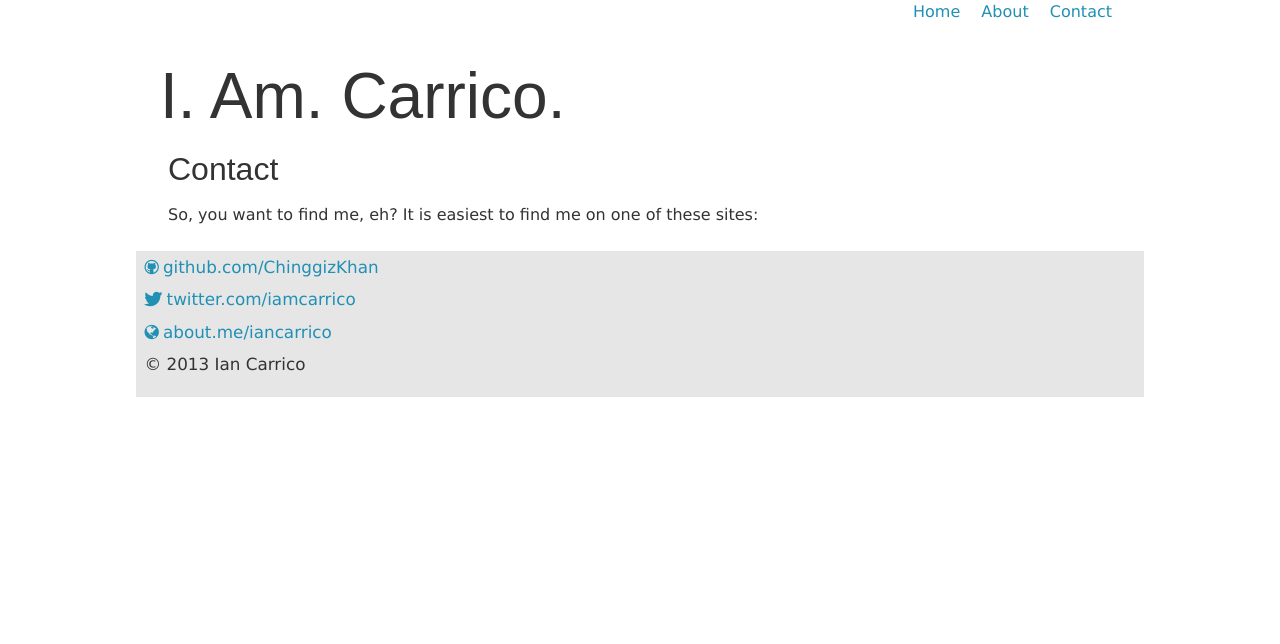
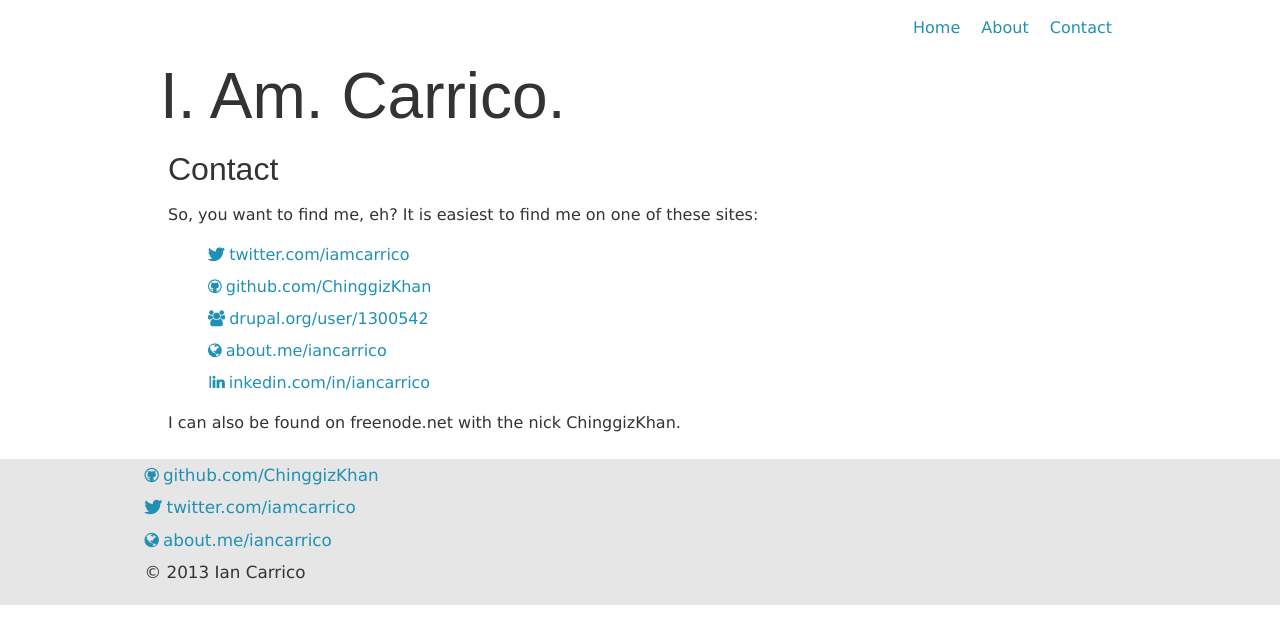
Before and after one commit to iamcarrico/iamcarrico, a Jekyll site: the page built from contact/index.html, in a window 1280 px wide. Shown: the top 644 px of the page. Built offline with Jekyll 4.4.1, drawn with Linux system fonts in a browser that asks for light colours.

Commit message:
Basic contact page, and update of footer

```diff
--- a/_layouts/default.html
+++ b/_layouts/default.html
@@ -48,6 +48,7 @@
   </main>
 
   <footer role="contentinfo">
+    <div class="inner">
       <span class="contact">
         <a href="http://github.com/ChinggizKhan/" class="github"><i></i>github.com/ChinggizKhan</a>
         <a href="http://twitter.com/iamcarrico/" class="twitter"><i></i>twitter.com/iamcarrico</a>
@@ -57,6 +58,7 @@
       <span class="copyright">
         &copy; {{site.time | date: "%Y"}} Ian Carrico
       </span>
+    </div>
   </footer>
 
   <script>
--- a/contact/index.html
+++ b/contact/index.html
@@ -6,4 +6,12 @@ title: Contact Me!
 <div id="contact">
   <h1>Contact</h1>
   <p>So, you want to find me, eh? It is easiest to find me on one of these sites:</p>
+  <ul id="find-me">
+    <li><a href="https://twitter.com/iamcarrico" target="_blank" class="twitter"><i></i>twitter.com/iamcarrico</a></li>
+    <li><a href="https://github.com/ChinggizKhan" target="_blank" class="github"><i></i>github.com/ChinggizKhan</a></li>
+    <li><a href="http://drupal.org/user/1300542/" target="_blank" class="drupal"><i></i>drupal.org/user/1300542</a></li>
+    <li><a href="http://about.me/iancarrico/" target="_blank" class="about-me"><i></i>about.me/iancarrico</a></li>
+    <li><a href="http://www.linkedin.com/in/iancarrico" target="_blank" class="linkedin">l<i></i>inkedin.com/in/iancarrico</a></li>
+  </ul>
+  <p>I can also be found on freenode.net with the nick ChinggizKhan.</p>
 </div>
--- a/css/style.css
+++ b/css/style.css
@@ -1,4 +1,4 @@
-header:after, main:after, footer:after {
+header:after, main:after, footer .inner:after {
   content: "";
   display: table;
   clear: both;
@@ -15,7 +15,7 @@ img, video {
   height: auto;
 }
 
-header:after, main:after, footer:after {
+header:after, main:after, footer .inner:after {
   content: "";
   display: table;
   clear: both;
@@ -159,11 +159,11 @@ figure {
   margin: 0;
 }
 
-header:before, main:before, footer:before, header:after, main:after, footer:after {
+header:before, main:before, footer .inner:before, header:after, main:after, footer .inner:after {
   display: table;
   content: "";
 }
-header:after, main:after, footer:after {
+header:after, main:after, footer .inner:after {
   clear: both;
 }
 
@@ -171,7 +171,7 @@ h1, h2, h3, h4, h5, h6 {
   font-family: "nimbus-sans-extended", Arial, Helvetica, "Nimbus Sans L", sans-serif;
 }
 
-header, main, footer {
+header, main, footer .inner {
   max-width: 60em;
   margin: 0 auto 0;
 }
@@ -206,7 +206,7 @@ header, main, footer {
   font-style: normal;
 }
 
-footer .contact a.twitter i, footer .contact a.github i, footer .contact a.about-me i {
+.twitter i, .github i, .about-me i, .drupal i, .linkedin i {
   font-family: FontAwesome;
   font-weight: normal;
   font-style: normal;
@@ -227,16 +227,24 @@ footer .contact a.twitter i, footer .contact a.github i, footer .contact a.about
 
 /*  Font Awesome uses the Unicode Private Use Area (PUA) to ensure screen
  readers do not read off random characters that represent icons */
-footer .contact a.twitter i:before {
+.twitter i:before {
   content: "\f099";
 }
 
-footer .contact a.github i:before {
+.github i:before {
   content: "\f09b";
 }
 
-footer .contact a.about-me i:before {
+.about-me i:before {
   content: "\f0ac";
+}
+
+.drupal i:before {
+  content: "\f0c0";
+}
+
+.linkedin i:before {
+  content: "\f0e1";
 }
 
 .highlight {
@@ -712,6 +720,7 @@ header nav .menuitem {
 }
 @media (min-width: 46.875em) {
   header nav {
+    margin: 1em 1em 0 0;
     width: 31.00775%;
     float: right;
     margin-left: 0;
@@ -725,6 +734,37 @@ header nav .menuitem {
  */
 main {
   padding: .5em;
+}
+
+/**
+ * About me partial.
+ */
+@media (min-width: 43.75em) {
+  #about {
+    width: 57.14286%;
+    float: left;
+    margin-right: -100%;
+    margin-left: 0%;
+    clear: none;
+  }
+
+  #my-photo {
+    width: 38.09524%;
+    float: right;
+    margin-left: 0;
+    margin-right: 0;
+    clear: none;
+  }
+}
+/**
+ * Contact design partial.
+ */
+#contact ul li {
+  list-style-type: none;
+}
+#contact li {
+  margin-bottom: .5em;
+  display: block;
 }
 
 /**
@@ -747,9 +787,12 @@ main {
  * The footer partial.
  */
 footer {
+  background-color: #e6e6e6;
+  width: 100%;
+}
+footer .inner {
   padding: 0 .5em 1em;
   font-size: 1.05em;
-  background-color: #e6e6e6;
 }
 footer .contact a {
   float: left;
--- a/sass/partials/design/_design.scss
+++ b/sass/partials/design/_design.scss
@@ -7,6 +7,7 @@
 
 
 @import 'about';
+@import 'contact';
 
 @import 'post';
 
--- a/sass/partials/design/_header.scss
+++ b/sass/partials/design/_header.scss
@@ -72,6 +72,8 @@ header {
       }
     }
     @include breakpoint($menu-break-lg) {
+
+      margin: 1em 1em 0 0;
       @include grid-span(1, 2);
     }
   }
```
Also changed, not shown: sass/partials/design/_contact.scss (added, +14 -0 lines), sass/partials/design/_footer.scss (+10 -21 lines), sass/partials/global/_type.scss (+23 -0 lines). Lines whose indentation alone changed are shown as unchanged.
